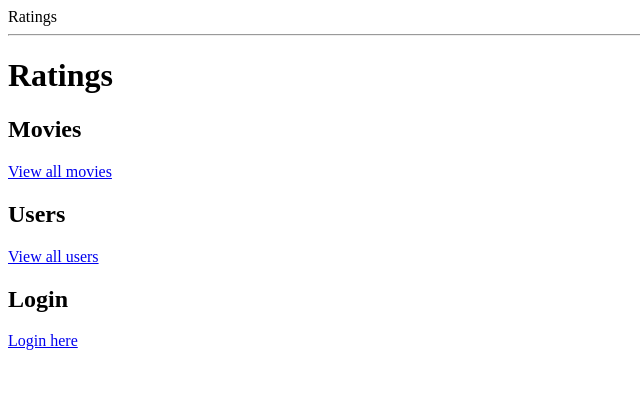
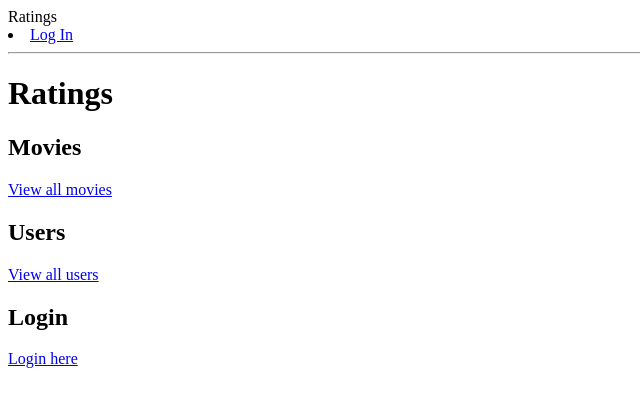
Before and after one commit to Tiffany8/Ratings, a Python web app: template templates/homepage.html in a window 1280 px wide. Shown: the top 407 px of the page, without its empty margins (0-640 px from the left). Run offline with Jinja, Linux system fonts and the light colour scheme; the template is opened without the code that fills it, so the values that code supplies are empty.

Commit message:
changed base.html to display login status

```diff
--- a/templates/base.html
+++ b/templates/base.html
@@ -9,16 +9,27 @@
     <body>
       Ratings
 
-    <!--<h4>Login</h4>
-    <p><a href="/login">Login here</a></p> -->
+        <!-- show if logged in or not -->
+        <div class="logstatus">
+            {% if "logged_in_user_email" in session %}
+              <li><a href="/logout">Log Out</a></li>
+            {% else %}
+              <li><a href="/login">Log In</a></li>
+            {% endif %}
+        </div>
 
-      <hr>
+
         <!-- Show flashed messages -->
+        <div class="flash">
         {% with messages = get_flashed_messages() %}
             {% for message in messages %}
                 <div class="alert alert-warning">{{ message }}</div>
             {% endfor %}
         {% endwith %}
+        </div>
+
+
+        <hr>
 
             {% block content %} put your content here {% endblock %}
 
```
Lines whose indentation alone changed are shown as unchanged.
